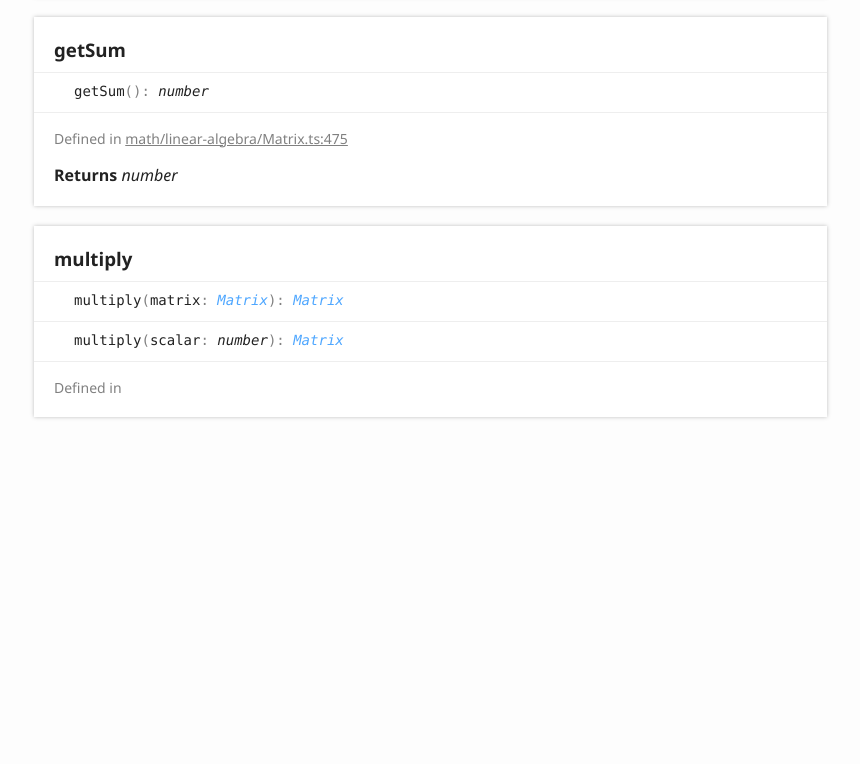
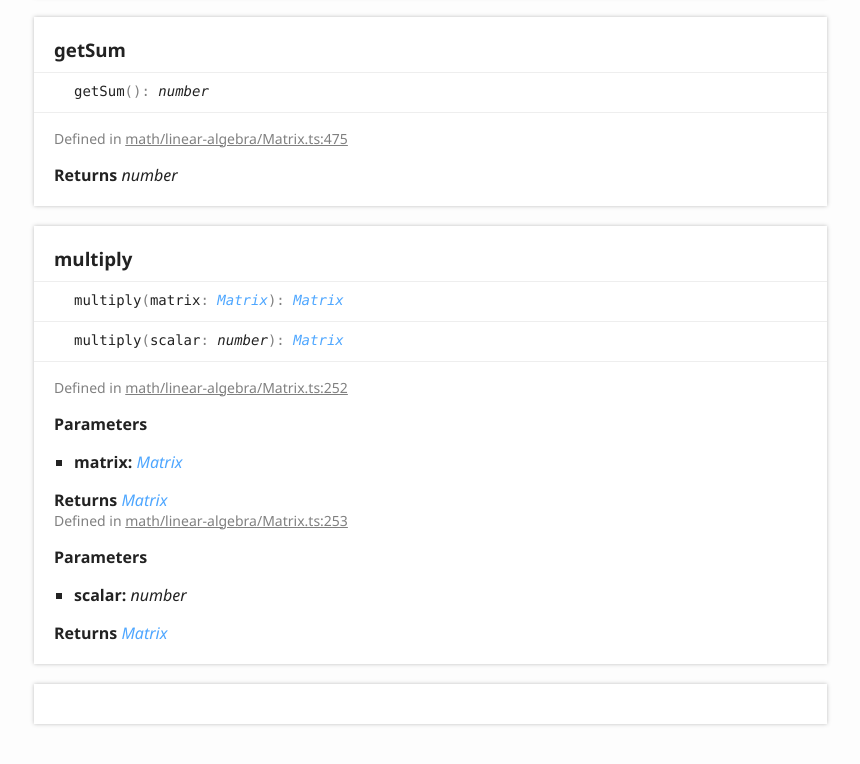
Before and after one commit to lankpro/AI-Machine-Learning, a plain HTML site: page docs/classes/_math_linear_algebra_matrix_.matrix.html in a window 1280 px wide. Shown: the part 9443-10207 px from the top of the page, without its empty margins (6-866 px from the left). Before the commit the page ends 10060 px from the top, so only its background shows below. Drawn offline with Linux system fonts and the light colour scheme.

```diff
--- a/docs/classes/_math_linear_algebra_matrix_.matrix.html
+++ b/docs/classes/_math_linear_algebra_matrix_.matrix.html
@@ -831,4 +831,32 @@
 						<li class="tsd-description">
 							<aside class="tsd-sources">
 								<ul>
-									<li>Defined in <a href="https://github.com/erikgerrits/machine-learning/blob/2a242bc/src/lib/math/linear-algebra/Matrix.ts
+									<li>Defined in <a href="https://github.com/erikgerrits/machine-learning/blob/2a242bc/src/lib/math/linear-algebra/Matrix.ts#L252">math/linear-algebra/Matrix.ts:252</a></li>
+								</ul>
+							</aside>
+							<h4 class="tsd-parameters-title">Parameters</h4>
+							<ul class="tsd-parameters">
+								<li>
+									<h5>matrix: <a href="_math_linear_algebra_matrix_.matrix.html" class="tsd-signature-type">Matrix</a></h5>
+								</li>
+							</ul>
+							<h4 class="tsd-returns-title">Returns <a href="_math_linear_algebra_matrix_.matrix.html" class="tsd-signature-type">Matrix</a></h4>
+						</li>
+						<li class="tsd-description">
+							<aside class="tsd-sources">
+								<ul>
+									<li>Defined in <a href="https://github.com/erikgerrits/machine-learning/blob/2a242bc/src/lib/math/linear-algebra/Matrix.ts#L253">math/linear-algebra/Matrix.ts:253</a></li>
+								</ul>
+							</aside>
+							<h4 class="tsd-parameters-title">Parameters</h4>
+							<ul class="tsd-parameters">
+								<li>
+									<h5>scalar: <span class="tsd-signature-type">number</span></h5>
+								</li>
+							</ul>
+							<h4 class="tsd-returns-title">Returns <a href="_math_linear_algebra_matrix_.matrix.html" class="tsd-signature-type">Matrix</a></h4>
+						</li>
+					</ul>
+				</section>
+				<section class="tsd-panel tsd-member tsd-kind-method tsd-parent-kind-class">
+					<a name="multiplyelementwise" clas
```
